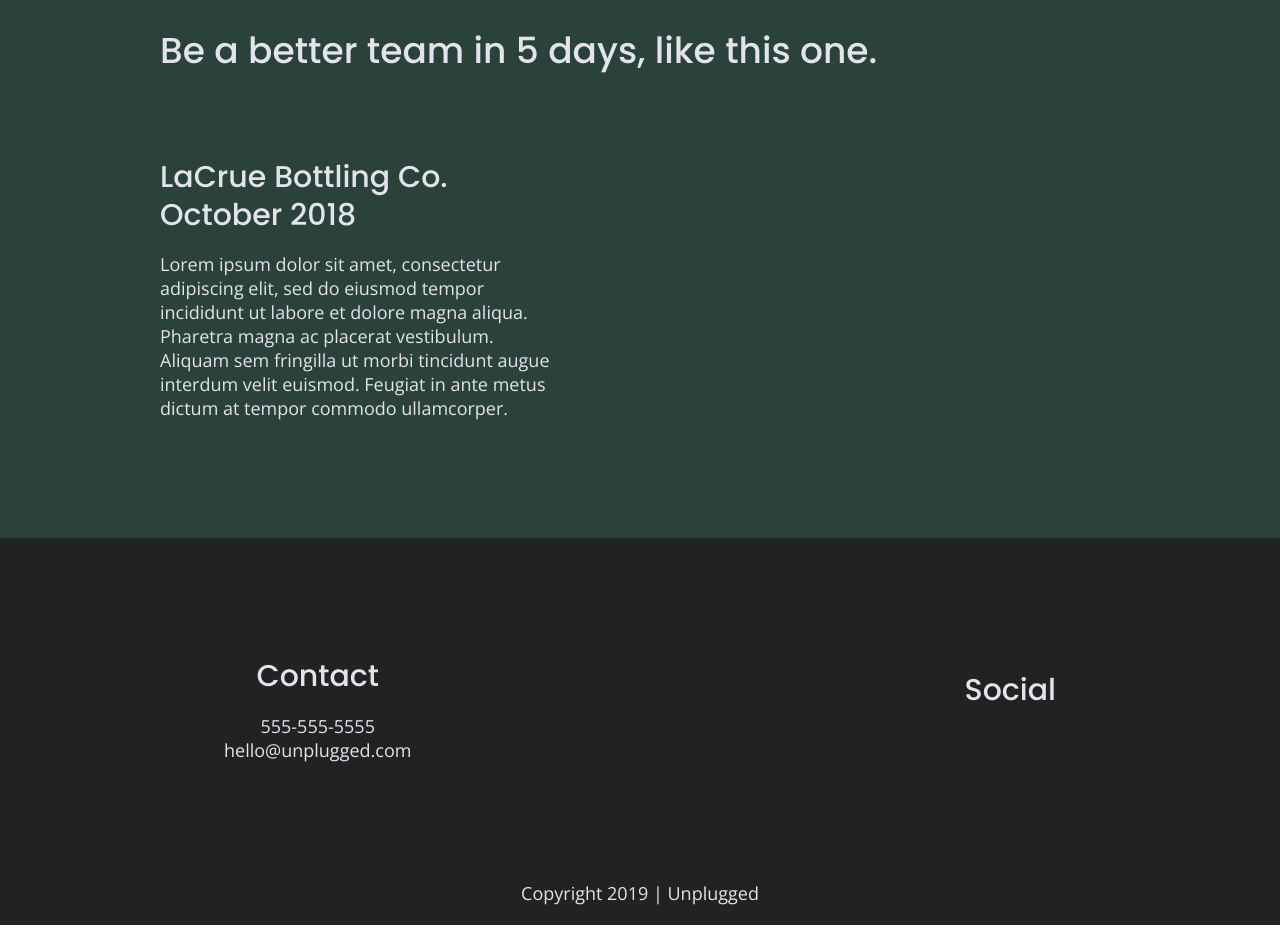
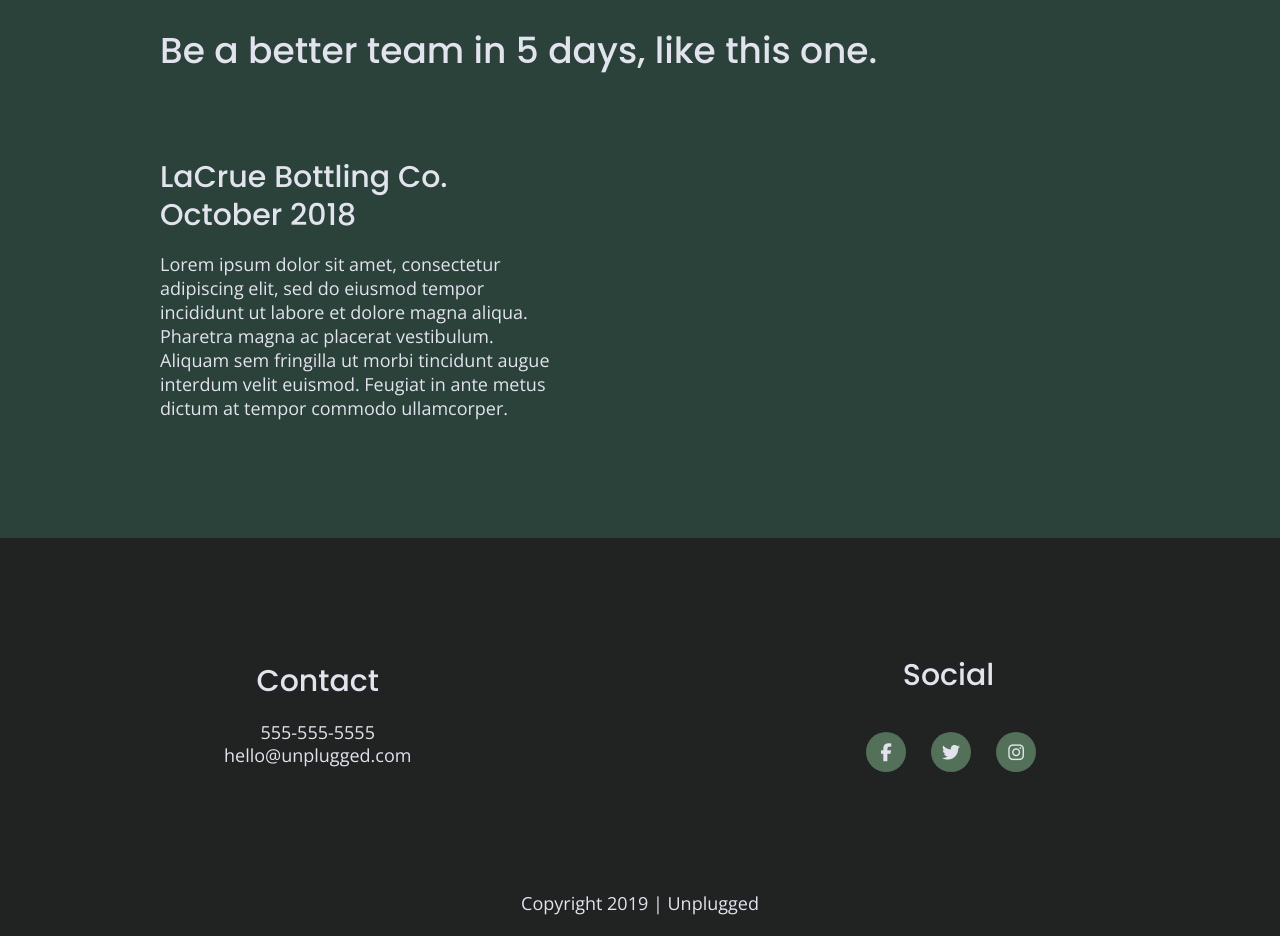
Before and after one commit to Jamie-WJ/unplugged-retreat, a website built with Parcel: page index.html in a window 1280 px wide. Shown: the part 1966-2902 px from the top of the page. Built offline with nearby package versions, Linux system fonts and the light colour scheme.

Commit message:
social media icons added

```diff
--- a/css/main.css
+++ b/css/main.css
@@ -226,12 +226,22 @@ footer .social-icons {
   display: flex;
   justify-content: space-around;
   align-items: center;
+  margin-right: 20px;
 }
 
 footer .social-icons p{
+  background-color: #527158;
+  border-radius: 50%;
+  width: 40px;
+  height: 40px;
+  margin-left: 25px;
   display: flex;
   justify-content: center;
   align-items: center;
+}
+
+footer .social-icons p i{
+  font-size: 1em;
 }
 
 footer .copyright{
--- a/index.html
+++ b/index.html
@@ -160,10 +160,9 @@
         <div class="social">
           <h4> Social</h4>
            <div class="social-icons">
-            <p><a href="https://www.facebook.com/yoursite" target="_blank"></a></p>
-            <p><a href="https://www.twitter.com/yoursite" target="_blank"></a></p>
-            <p><a href="https://www.instagram.com/yoursite" target="_blank"></a></p>
-              <!--update social media links-->
+            <p><a href="https://www.facebook.com/yoursite" target="_blank"><i class="fab fa-facebook-f"></i></a></p>
+            <p><a href="https://www.twitter.com/yoursite" target="_blank"><i class="fab fa-twitter"></i></a></p>
+            <p><a href="https://www.instagram.com/yoursite" target="_blank"><i class="fab fa-instagram"></i></a></p>
           </div>
         </div>
       </div> <!--footer content ends-->
```
Also changed, not shown: about/index.html (+3 -4 lines), faq/index.html (+3 -5 lines).
